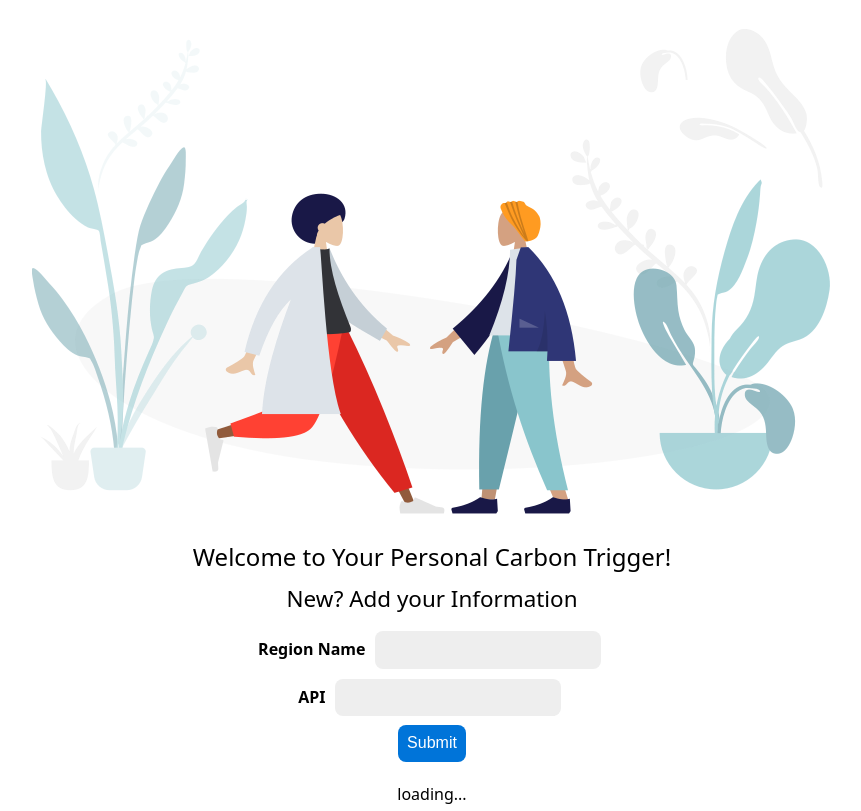
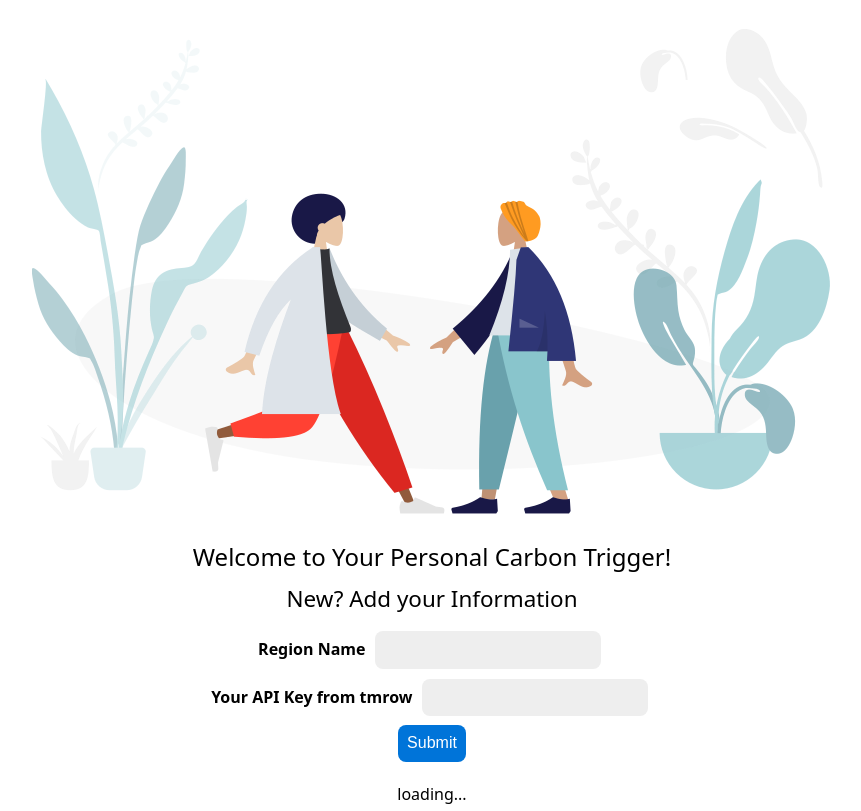
Before and after one commit to mritunjaysharma394/co2-extension, a browser extension: page dist/index.html in a window 1280 px wide. Shown: the top 811 px of the page, without its empty margins (208-1069 px from the left). Drawn offline with Linux system fonts and the light colour scheme.

Commit message:
fixed form view

```diff
--- a/dist/index.html
+++ b/dist/index.html
@@ -23,7 +23,7 @@
 			<input type="text" id="region" required class="region-name" />
 		</div>
 		<div>
-			<label for="api">API</label>
+			<label for="api">Your API Key from tmrow</label>
 			<input type="text" id="api" required class="api-key" />
 		</div>
 		<button class="search-btn">Submit</button>
```
